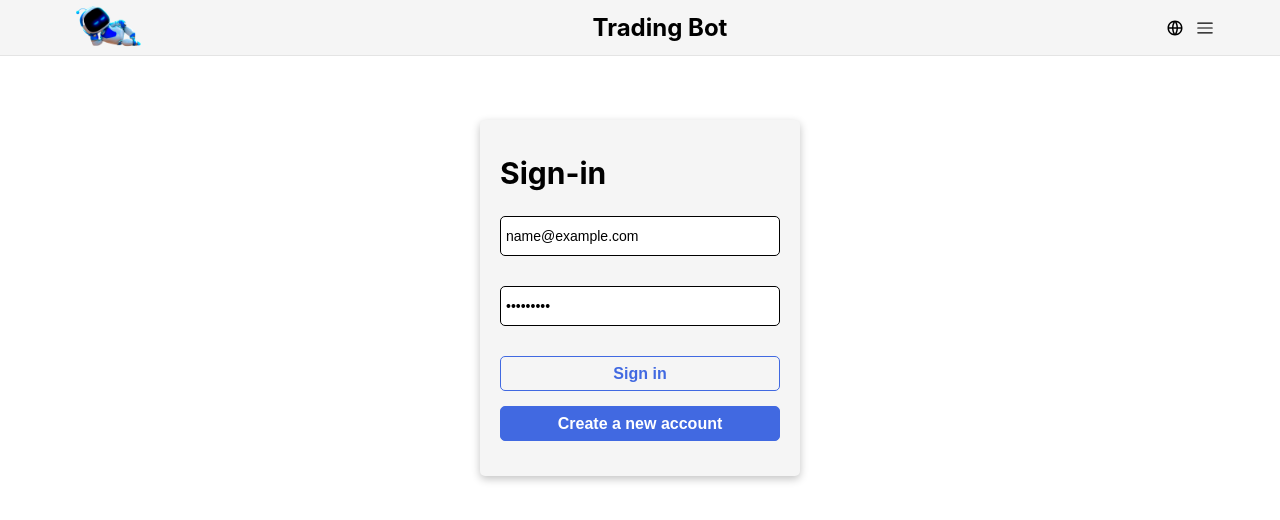
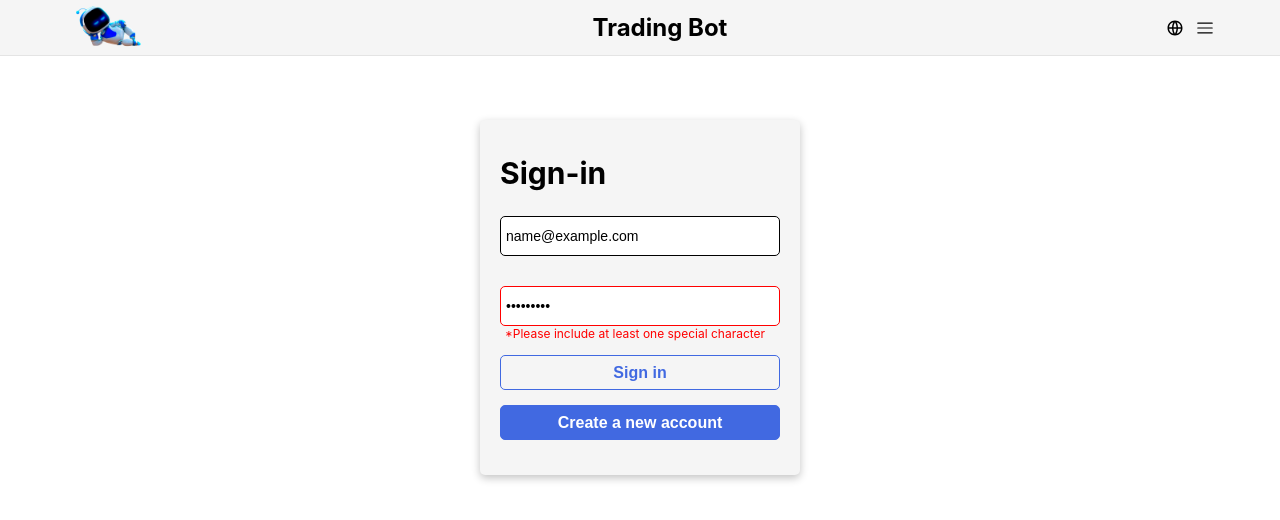
Before and after one commit to Art1us/trading_bot_front, a React (Create React App) app: page /login in a window 1280 px wide. Both pictures are taken after typing "name@example.com", "Sample123" into the empty fields and a click on the button "Sign in". Shown: the top 520 px of the page. Built offline with nearby package versions, Linux system fonts and the light colour scheme; no server answers.

Commit message:
login validation update
refactored code
From now on validation has option to display different error messages depending on type of error

```diff
--- a/src/components/FormInput/FormInput.js
+++ b/src/components/FormInput/FormInput.js
@@ -7,17 +7,15 @@ function FormInput({
   errorMessage,
   onChange,
   onBlur,
-  isIncorrect,
   setIsDirty,
   name,
   pattern,
   ...inputProps
 }) {
-
   return (
     <div className={className}>
       <input
-        className={`${inputClassName} ${isIncorrect[name] ? "incorrectInput" : ""}`}
+        className={`${inputClassName} ${errorMessage ? "incorrectInput" : ""}`}
         name={name}
         {...inputProps}
         onChange={onChange}
@@ -27,9 +25,9 @@ function FormInput({
       />
       <p
         className="incorrectInputMsg"
-        style={{ display: isIncorrect[name] ? "block" : "none" }}
+        style={{ display: errorMessage ? "block" : "none" }}
       >
-        {errorMessage}
+        *{errorMessage}
       </p>
     </div>
   );
--- a/src/pages/Login/Login.js
+++ b/src/pages/Login/Login.js
@@ -1,5 +1,4 @@
 import React, { useEffect, useState } from "react";
-import { Link } from "react-router-dom";
 import inputs from "./inputsData";
 import FormInput from "../../components/FormInput/FormInput";
 import "./Login.css";
@@ -10,9 +9,9 @@ export default function Login() {
     password: "",
   });
 
-  const [isIncorrect, setIsIncorrect] = useState({
-    email: false,
-    password: false,
+  const [errorMessages, setErrorMessages] = useState({
+    email: "",
+    password: "",
   });
 
   const [isDirty, setIsDirty] = useState({
@@ -25,20 +24,31 @@ export default function Login() {
   }
 
   useEffect(() => {
-    const updatedFormErrors = {};
+    inputs.forEach((item) => {
+      function getError() {
+        for (let error of item.errors) {
+          if (
+            error.condition &&
+            new RegExp(error.condition).test(formValues[item.name])
+          ) {
+            return error.message;
+          }
 
-    inputs.forEach((item) => {
-      if (
-        !isDirty[item.name] ||
-        new RegExp(item.pattern).test(formValues[item.name])
-      ) {
-        updatedFormErrors[item.name] = false;
+          if (
+            error.pattern &&
+            !new RegExp(error.pattern).test(formValues[item.name])
+          ) {
+            return error.message;
+          }
+        }
+      }
+
+      if (isDirty[item.name] && getError()) {
+        setErrorMessages((prev) => ({ ...prev, [item.name]: getError() }));
       } else {
-        updatedFormErrors[item.name] = true;
+        setErrorMessages((prev) => ({ ...prev, [item.name]: "" }));
       }
     });
-
-    setIsIncorrect(updatedFormErrors);
   }, [formValues, isDirty]);
 
   function submitHandler(e) {
@@ -46,7 +56,7 @@ export default function Login() {
 
     setIsDirty({ email: true, password: true });
 
-    if (isIncorrect.email || isIncorrect.password) return;
+    if (errorMessages.email || errorMessages.password) return;
 
     console.log(formValues);
   }
@@ -62,7 +72,7 @@ export default function Login() {
                 key={input.id}
                 {...input}
                 onChange={onChange}
-                isIncorrect={isIncorrect}
+                errorMessage={errorMessages[input.name]}
                 setIsDirty={setIsDirty}
                 value={formValues[input.name]}
               />
--- a/src/pages/Login/inputsData.js
+++ b/src/pages/Login/inputsData.js
@@ -1,22 +1,54 @@
 export default [
   {
-      id: 1,
+    id: 3,
     name: "email",
-      type: "email",
+    type: "text",
     placeholder: "Email",
     className: "login__formBlock",
     inputClassName: "login__formInput",
-      errorMessage: '*Please enter your email!',
-      pattern: '[a-z0-9]+@[a-z]+\.[a-z]{2,3}',
+    errors: [
+      {
+        condition: "^s*$",
+        message: "Please enter your email!",
       },
       {
-      id: 2,
+        pattern: "[a-z0-9]+@[a-z]+.[a-z]{2,3}",
+        message: "Please enter a valid email",
+      },
+    ],
+  },
+  {
+    id: 4,
     name: "password",
     type: "password",
     placeholder: "Password",
     className: "login__formBlock",
     inputClassName: "login__formInput",
-      errorMessage: '*Please enter your password!',
-      pattern: "^[A-Za-z0-9]*$"
+    errors: [
+      {
+        condition: "^s*$",
+        message: "Please enter your password!",
+      },
+      {
+        condition: "^(.{1,7})$",
+        message: "Your password is too short!",
+      },
+      {
+        condition: "^[A-Za-z0-9]*$",
+        message: "Please include at least one special character",
+      },
+      {
+        condition: "^[^A-Z]+$",
+        message: "Please include an uppercase letter",
+      },
+      {
+        condition: "^[^a-z]+$",
+        message: "Please include an lowercase letter",
+      },
+      {
+        condition: "^[^0-9]+$",
+        message: "Please include a digit",
+      },
+    ],
   },
 ];
```
Lines whose indentation alone changed are shown as unchanged.
